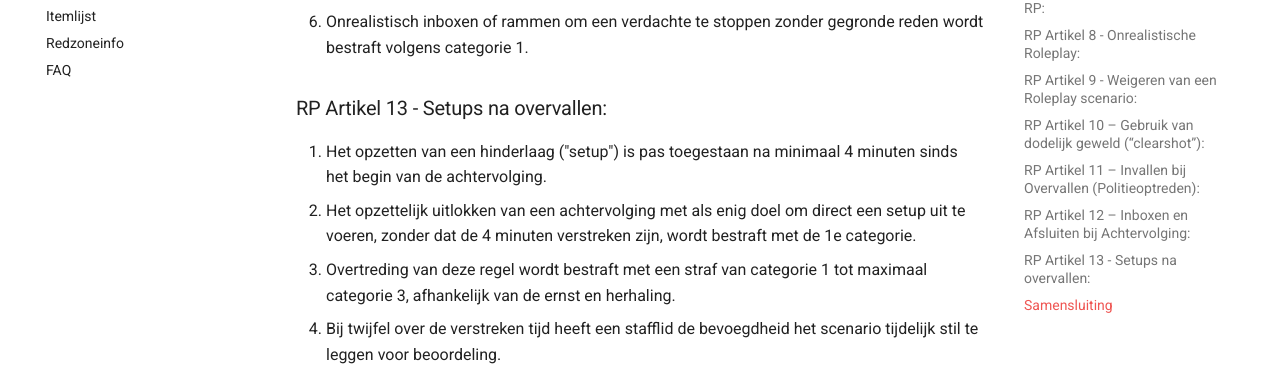
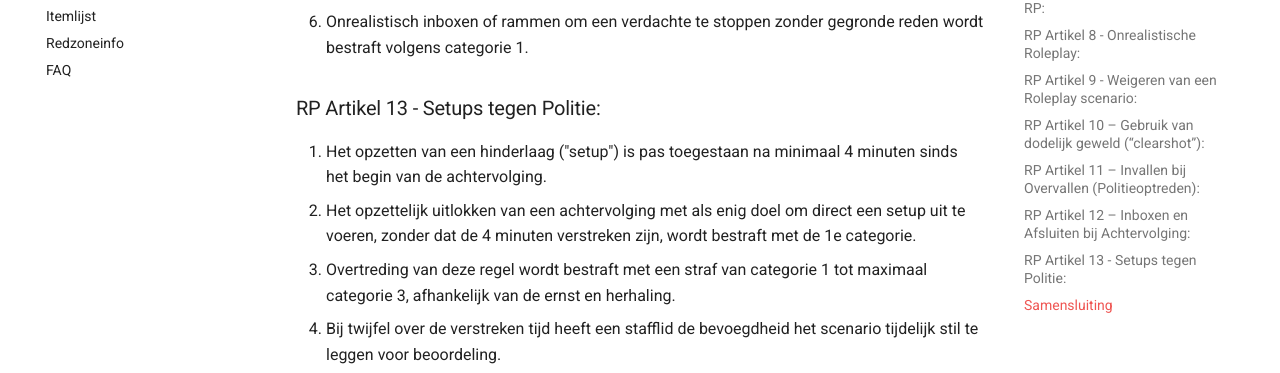
Before and after one commit to Welseyy/STSAPV, an MkDocs documentation site: the page built from docs/rpapv.md, in a window 1280 px wide and 900 px high, scrolled down 3755 px. Shown: the part 307-680 px from the top of the window. Built offline with MkDocs 1.6.1 and Material for MkDocs 9.7.7, drawn with Linux system fonts in a browser that asks for light colours.

Commit message:
Update rpapv.md

```diff
--- a/docs/rpapv.md
+++ b/docs/rpapv.md
@@ -97,7 +97,7 @@ De volgende regels overschrijden de Artikels in het huidige APV, Artikels die we
 3. Het inboxen mag niet leiden tot een zware crash of bewust letsel veroorzaken (bijv. frontaal rammen op hoge snelheid).
 4. Onrealistisch inboxen of rammen om een verdachte te stoppen zonder gegronde reden wordt bestraft volgens categorie 1.
 
-### RP Artikel 13 - Setups na overvallen:
+### RP Artikel 13 - Setups tegen Politie:
 
 1. Het opzetten van een hinderlaag ("setup") is pas toegestaan na minimaal 4 minuten sinds het begin van de achtervolging.
 2. Het opzettelijk uitlokken van een achtervolging met als enig doel om direct een setup uit te voeren, zonder dat de 4 minuten verstreken zijn, wordt bestraft met de 1e categorie.
```
